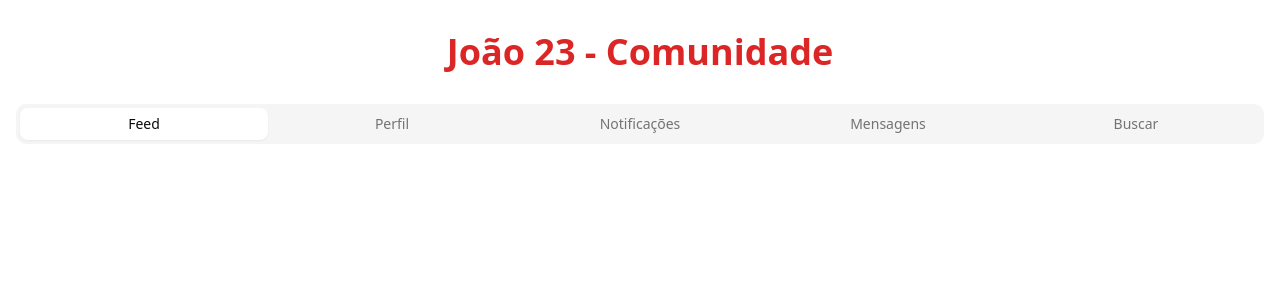
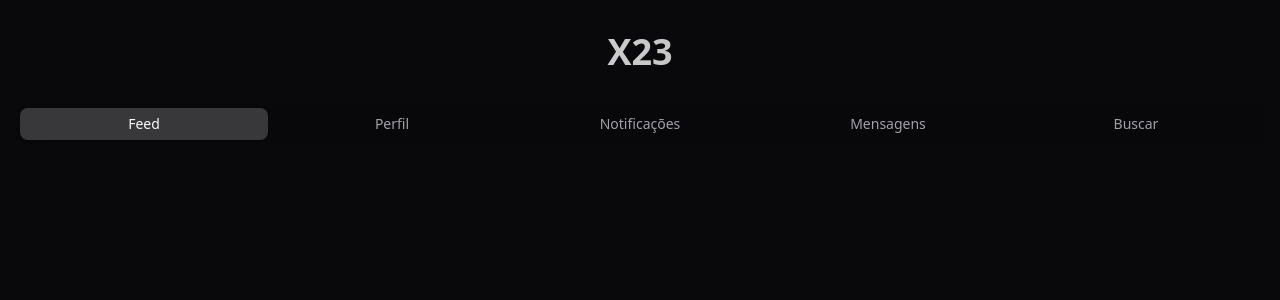
Before and after one commit to ogusta11/joao23-voice, a React (Vite) app: page / in a window 1280 px wide. Shown: the top 300 px of the page. Built offline with nearby package versions, Linux system fonts and the light colour scheme.

Commit message:
Update site design and name
Update site name to "X23", implement dark theme, and modernize the UI while maintaining existing functionality.

```diff
--- a/index.html
+++ b/index.html
@@ -1,11 +1,12 @@
+
 <!DOCTYPE html>
-<html lang="en">
+<html lang="en" class="dark">
   <head>
     <meta charset="UTF-8" />
     <meta name="viewport" content="width=device-width, initial-scale=1.0" />
-    <title>joao23-voice</title>
-    <meta name="description" content="Lovable Generated Project" />
-    <meta name="author" content="Lovable" />
+    <title>X23</title>
+    <meta name="description" content="X23 - Comunidade" />
+    <meta name="author" content="X23" />
     <meta property="og:image" content="/og-image.png" />
   </head>
 
--- a/src/index.css
+++ b/src/index.css
@@ -5,32 +5,37 @@
 
 @layer base {
   :root {
-    --background: 0 0% 100%;
-    --foreground: 0 0% 3.9%;
-
-    --primary: 0 72.2% 50.6%;
-    --primary-foreground: 0 85.7% 97.3%;
-
-    --muted: 0 0% 96.1%;
-    --muted-foreground: 0 0% 45.1%;
-
-    --accent: 0 0% 96.1%;
-    --accent-foreground: 0 0% 9%;
-
-    --border: 0 0% 89.8%;
-    --input: 0 0% 89.8%;
-    --ring: 0 72.2% 50.6%;
-
+    --background: 240 10% 3.9%;
+    --foreground: 0 0% 98%;
+    --card: 240 10% 3.9%;
+    --card-foreground: 0 0% 98%;
+    --popover: 240 10% 3.9%;
+    --popover-foreground: 0 0% 98%;
+    --primary: 0 0% 98%;
+    --primary-foreground: 240 5.9% 10%;
+    --secondary: 240 3.7% 15.9%;
+    --secondary-foreground: 0 0% 98%;
+    --muted: 240 3.7% 15.9%;
+    --muted-foreground: 240 5% 64.9%;
+    --accent: 240 3.7% 15.9%;
+    --accent-foreground: 0 0% 98%;
+    --destructive: 0 62.8% 30.6%;
+    --destructive-foreground: 0 0% 98%;
+    --border: 240 3.7% 15.9%;
+    --input: 240 3.7% 15.9%;
+    --ring: 240 4.9% 83.9%;
     --radius: 0.75rem;
   }
 }
 
 @layer base {
   * {
-    @apply border-border;
+    @apply border-border selection:bg-white/10 selection:text-white;
   }
+
   body {
-    @apply bg-background text-foreground;
+    @apply bg-background text-foreground antialiased;
+    font-feature-settings: "ss01", "ss02", "cv01", "cv02", "cv03";
   }
 }
 
@@ -73,3 +78,15 @@
 .hover-lift {
   @apply transition-transform duration-300 hover:-translate-y-1;
 }
+
+.glass-morphism {
+  @apply backdrop-blur-xl bg-white/5 border border-white/10 shadow-[0_4px_12px_-2px_rgba(0,0,0,0.3)];
+}
+
+.neo-blur {
+  @apply backdrop-blur-2xl bg-black/40 border border-white/10;
+}
+
+.text-gradient {
+  @apply bg-gradient-to-br from-white via-white/90 to-white/70 bg-clip-text text-transparent;
+}
--- a/src/pages/Index.tsx
+++ b/src/pages/Index.tsx
@@ -14,28 +14,30 @@ const Index = () => {
       <PostProvider>
         <div className="min-h-screen bg-background">
           <div className="container mx-auto px-4 py-8">
-            <h1 className="text-4xl font-bold text-primary mb-8 text-center">João 23 - Comunidade</h1>
+            <h1 className="text-4xl font-bold bg-gradient-to-r from-primary to-primary/60 bg-clip-text text-transparent mb-8 text-center">
+              X23
+            </h1>
             <Tabs defaultValue="feed" className="w-full">
-              <TabsList className="grid w-full grid-cols-5 mb-8">
-                <TabsTrigger value="feed">Feed</TabsTrigger>
-                <TabsTrigger value="profile">Perfil</TabsTrigger>
-                <TabsTrigger value="notifications">Notificações</TabsTrigger>
-                <TabsTrigger value="messages">Mensagens</TabsTrigger>
-                <TabsTrigger value="search">Buscar</TabsTrigger>
+              <TabsList className="grid w-full grid-cols-5 mb-8 bg-card/50 backdrop-blur-lg">
+                <TabsTrigger value="feed" className="data-[state=active]:bg-primary/20">Feed</TabsTrigger>
+                <TabsTrigger value="profile" className="data-[state=active]:bg-primary/20">Perfil</TabsTrigger>
+                <TabsTrigger value="notifications" className="data-[state=active]:bg-primary/20">Notificações</TabsTrigger>
+                <TabsTrigger value="messages" className="data-[state=active]:bg-primary/20">Mensagens</TabsTrigger>
+                <TabsTrigger value="search" className="data-[state=active]:bg-primary/20">Buscar</TabsTrigger>
               </TabsList>
-              <TabsContent value="feed">
+              <TabsContent value="feed" className="animate-fade-in">
                 <Feed />
               </TabsContent>
-              <TabsContent value="profile">
+              <TabsContent value="profile" className="animate-fade-in">
                 <Profile />
               </TabsContent>
-              <TabsContent value="notifications">
+              <TabsContent value="notifications" className="animate-fade-in">
                 <Notifications />
               </TabsContent>
-              <TabsContent value="messages">
+              <TabsContent value="messages" className="animate-fade-in">
                 <Messages />
               </TabsContent>
-              <TabsContent value="search">
+              <TabsContent value="search" className="animate-fade-in">
                 <Search />
               </TabsContent>
             </Tabs>
```
